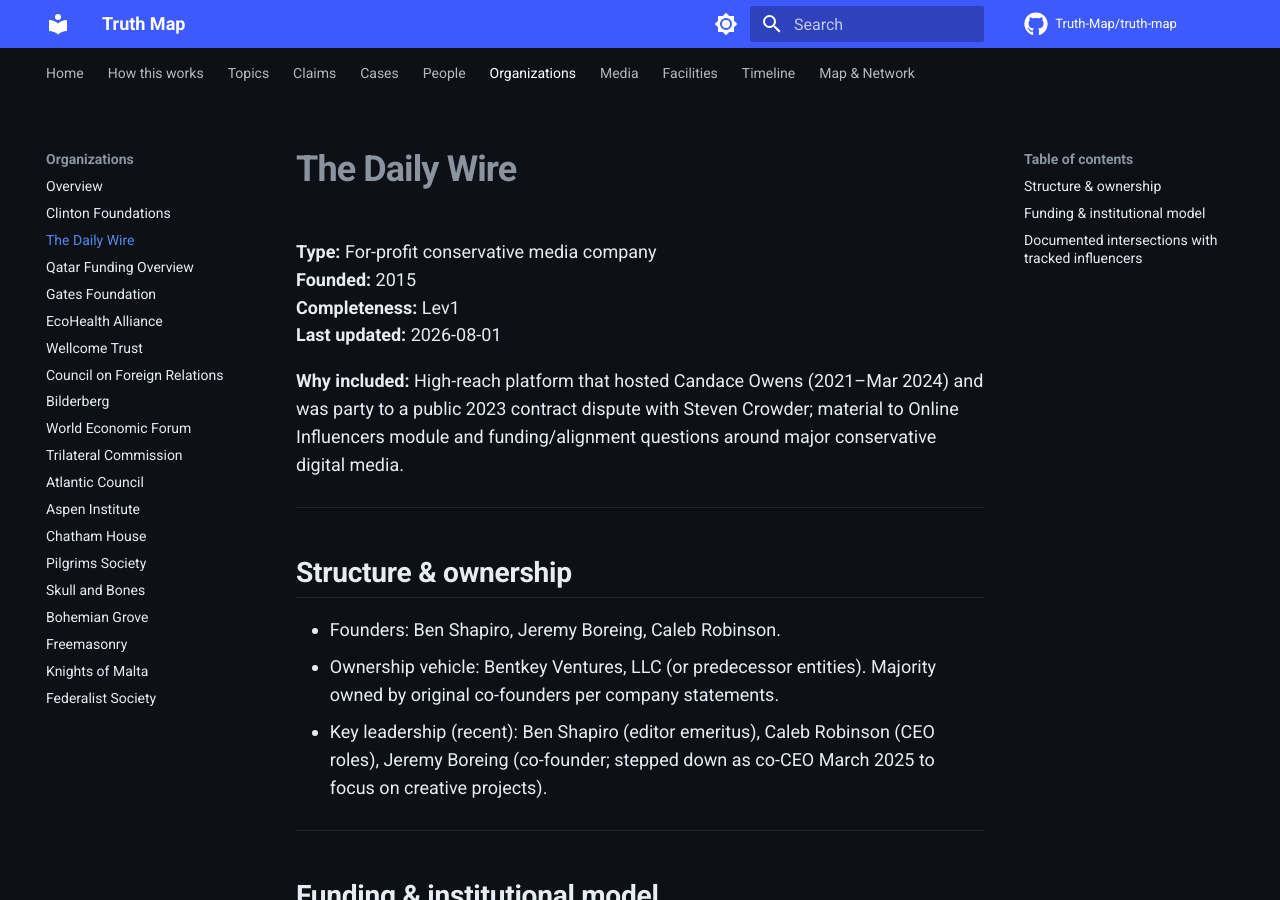
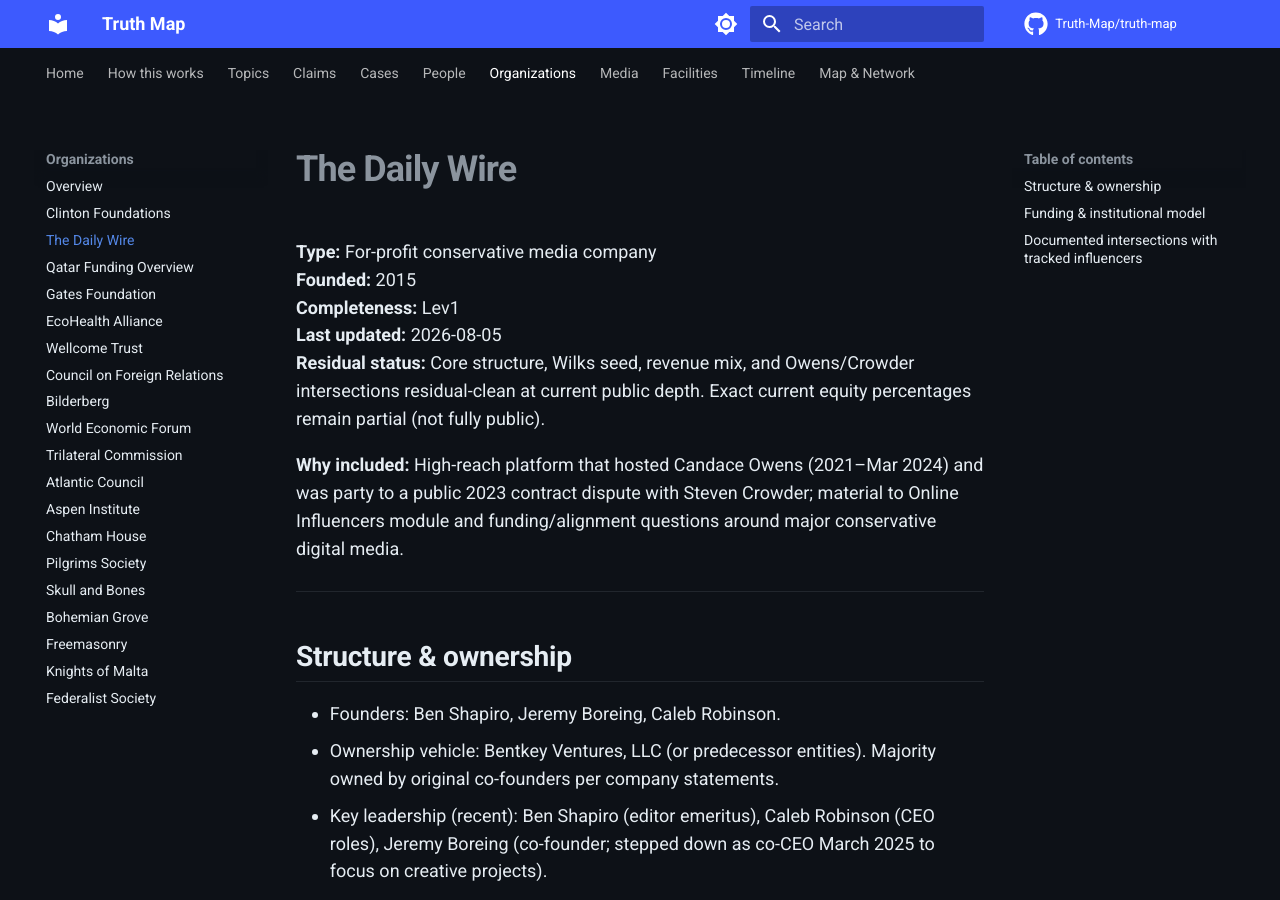
Before and after one commit to BnBCleaners/truth-map, an MkDocs documentation site: the page built from docs/organizations/daily-wire.md, in a window 1280 px wide and 900 px high. Built offline with MkDocs 1.6.1 and Material for MkDocs 9.7.7, drawn with Linux system fonts in a browser that asks for light colours; comment, search, counter and statistics services are not loaded.

Commit message:
Second tight-mirror batch: Daily Wire — residual status + evidence window

```diff
--- a/docs/organizations/daily-wire.md
+++ b/docs/organizations/daily-wire.md
@@ -3,7 +3,8 @@
 **Type:** For-profit conservative media company
 **Founded:** 2015
 **Completeness:** Lev1
-**Last updated:** 2026-08-01
+**Last updated:** 2026-08-05
+**Residual status:** Core structure, Wilks seed, revenue mix, and Owens/Crowder intersections residual-clean at current public depth. Exact current equity percentages remain partial (not fully public).
 
 **Why included:** High-reach platform that hosted Candace Owens (2021–Mar 2024) and was party to a public 2023 contract dispute with Steven Crowder; material to Online Influencers module and funding/alignment questions around major conservative digital media.
 
```
